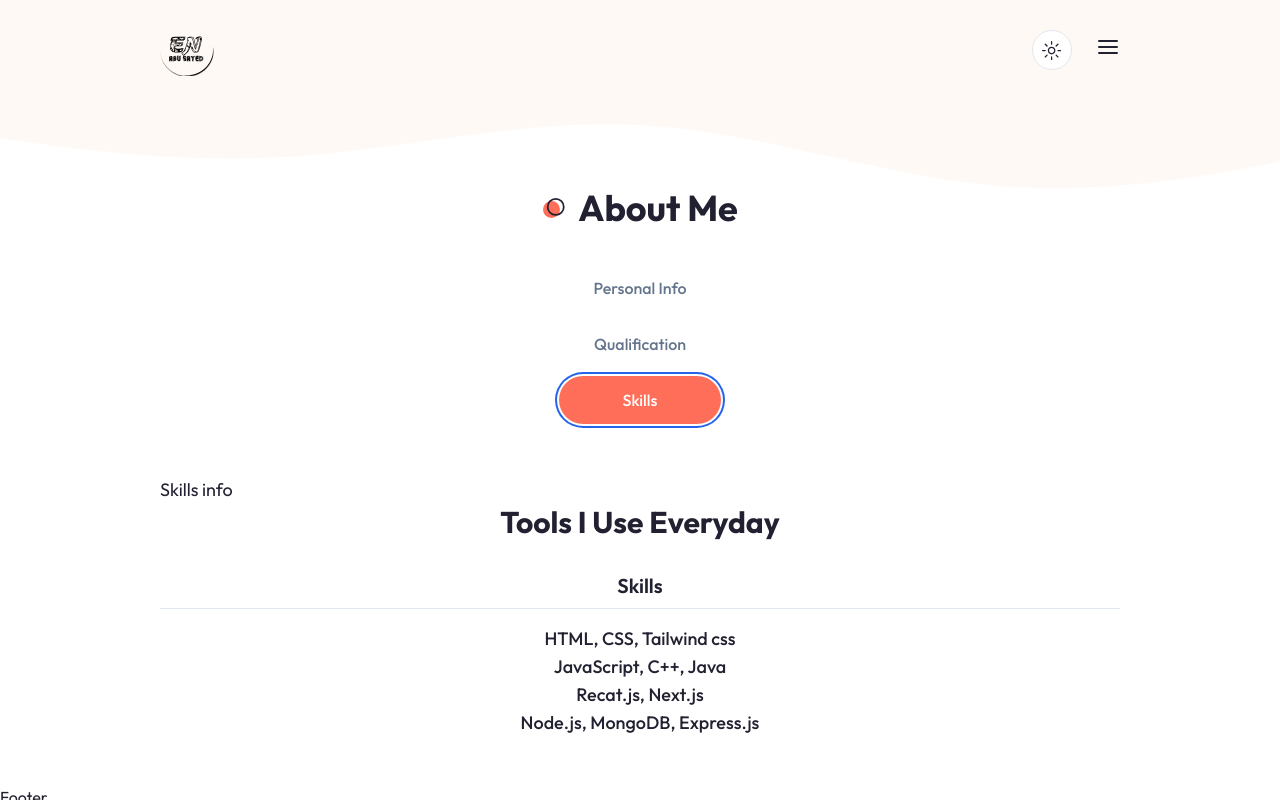
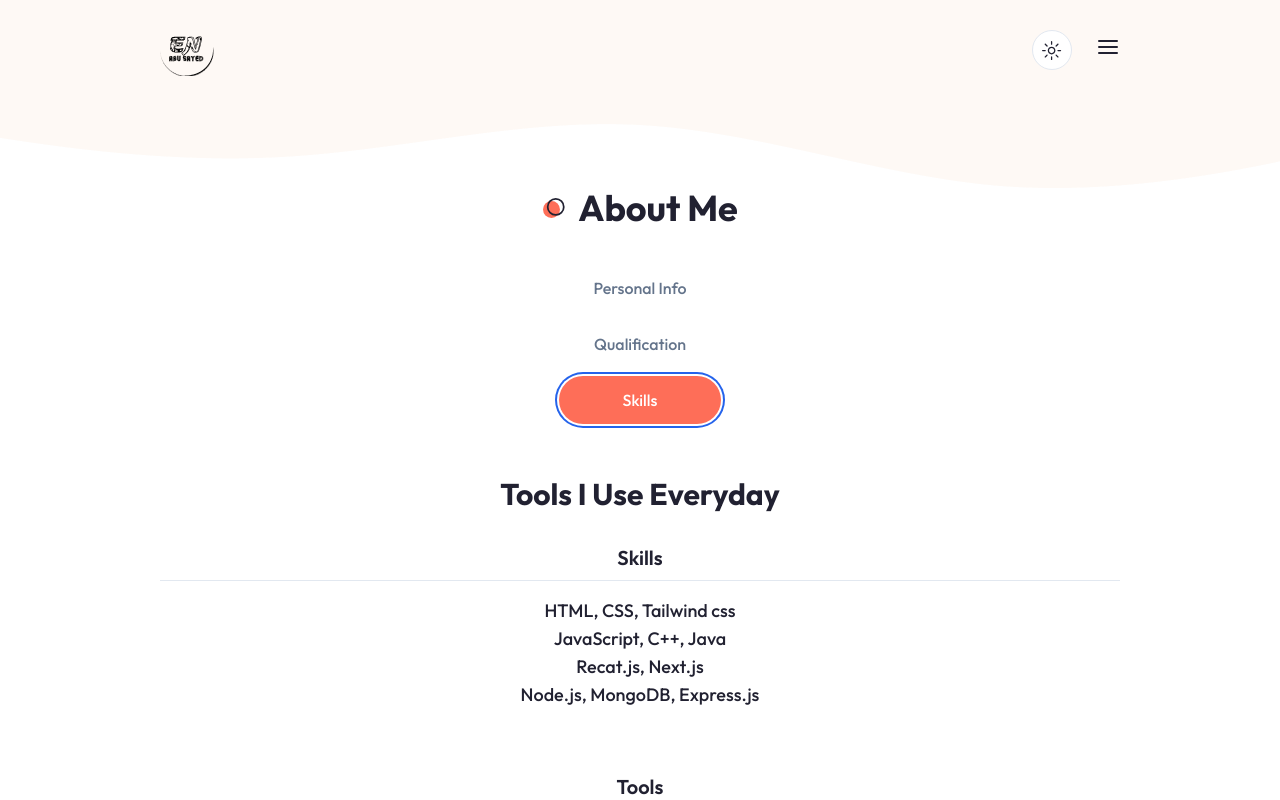
Before and after one commit to AbuSayed332/project-next, a Next.js app: page / in a window 1280 px wide. Both pictures are taken after a click on the tab "Skills". Shown: the part 584-1384 px from the top of the page. Built offline with nearby package versions, Linux system fonts and the light colour scheme.

Commit message:
Tools section

```diff
--- a/components/About.jsx
+++ b/components/About.jsx
@@ -8,6 +8,7 @@ import {
   PhoneCall,
   User2,
 } from "lucide-react";
+import Image from "next/image";
 import DevImg from "./ui/DevImg";
 const infeData = [
   {
@@ -255,11 +256,9 @@ const About = () => {
                   </div>
                 </TabsContent>
                 <TabsContent value="skills">
-                  {" "}
-                  Skills info
                   <div className="text-center xl:text-left">
                     <h3 className="h3 mb-8"> Tools I Use Everyday</h3>
-                    <div>
+                    <div className="mb-16">
                       <h4 className="text-xl font-semibold mb-2">Skills</h4>
                       <div className="border-b border-border mb-4"></div>
                       <div>
@@ -278,6 +277,28 @@ const About = () => {
                         )}
                       </div>
                     </div>
+                    <div>
+                      <h4 className="text-xl font-semibold mb-2 xl:text-left">
+                        Tools
+                      </h4>
+                      <div className="border-b border-border mb-4"></div>
+                      <div className="flex gap-x-8 justify-center xl:justify-start">
+                        {getData(skillData, "tools").data.map((item, index) => {
+                          const { imgPath } = item;
+                          return (
+                            <div key={index}>
+                              <Image
+                                src={imgPath}
+                                width={48}
+                                height={48}
+                                alt=""
+                                priority
+                              />
+                            </div>
+                          );
+                        })}
+                      </div>
+                    </div>
                   </div>
                 </TabsContent>
               </div>
```
